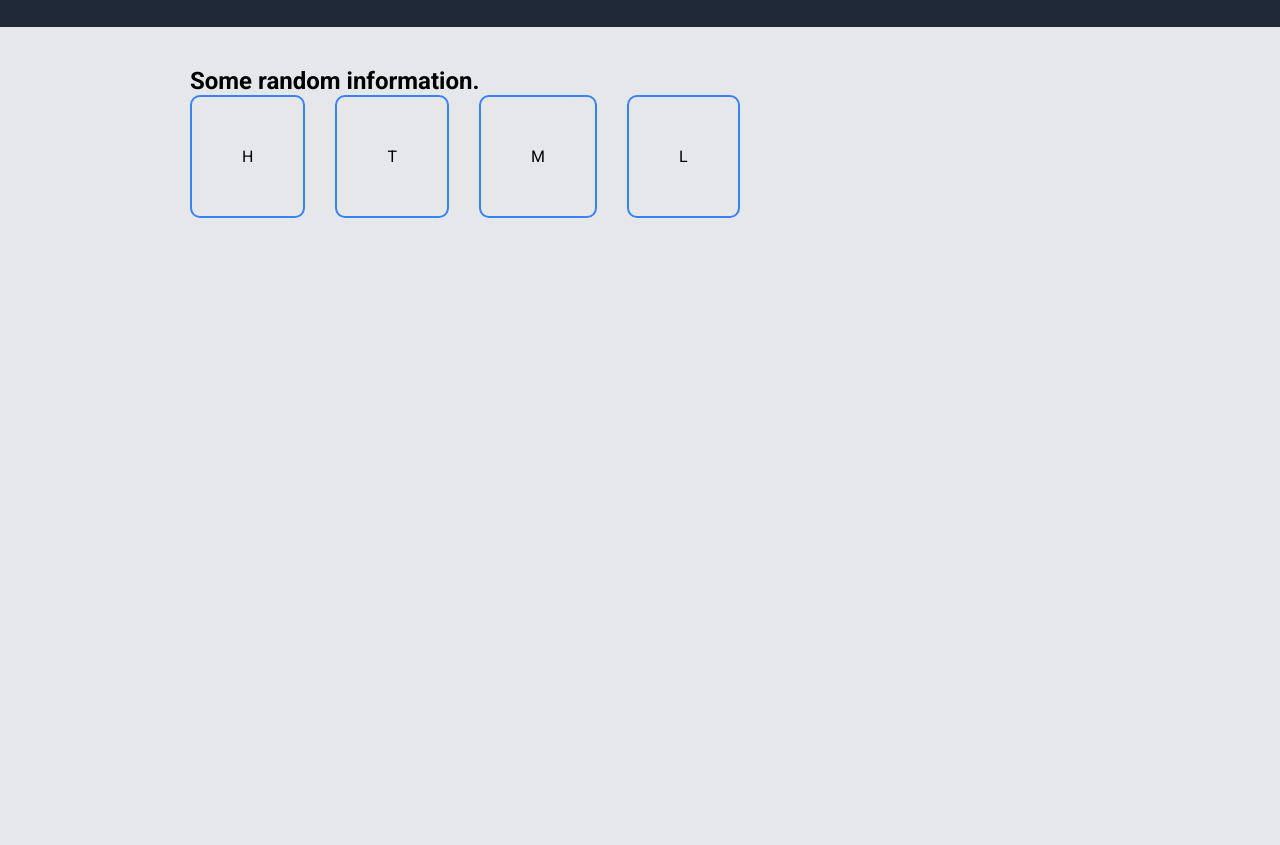
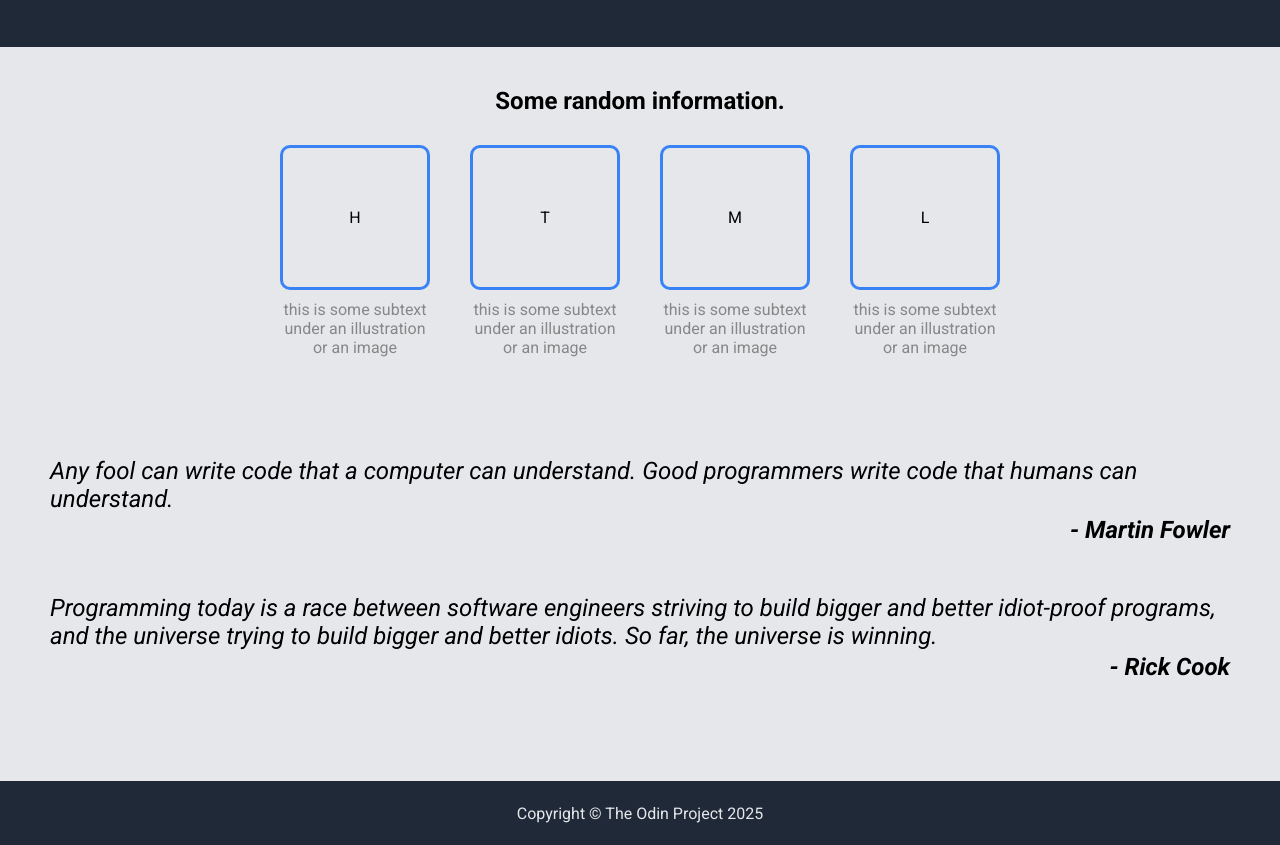
Before and after one commit to AkitaLuna/top-landing-page, a plain HTML site: page index.html in a window 1280 px wide. Shown: the part 320-1165 px from the top of the page. Before the commit the page ends 800 px from the top, so only its background shows below. Drawn offline with Linux system fonts and the light colour scheme.

Commit message:
create quote section and footer Fixed footer at the bottom on all screen sizes.

```diff
--- a/index.html
+++ b/index.html
@@ -29,12 +29,31 @@
 <div class="information">
     <h2>Some random information.</h2>
     <div class="images">
-    <div class="image1">H</div>
-    <div class="image1">T</div>
-    <div class="image1">M</div>
-    <div class="image1">L</div>
+        <div class="card">
+    <div class="image1">H</div><figcaption>this is some subtext under an illustration or an image</figcaption></div>
+        <div class="card">
+    <div class="image1">T</div><figcaption>this is some subtext under an illustration or an image</figcaption></div>
+        <div class="card">
+    <div class="image1">M</div><figcaption>this is some subtext under an illustration or an image</figcaption></div>
+        <div class="card">
+    <div class="image1">L</div><figcaption>this is some subtext under an illustration or an image</figcaption></div>
     </div>
 </div>
+<div class="quote">
+    <blockquote>
+<p>Any fool can write code that a computer can understand. Good programmers write code that humans can understand.</p>
+<p>- Martin Fowler</p>
+    </blockquote>
+      <blockquote>
+<p>Programming today is a race between software engineers striving to build bigger and better idiot-proof programs, and the universe trying to build bigger and better idiots. So far, the universe is winning.</p>
+<p>- Rick Cook</p>
+    </blockquote>
+</div>
 </main>
+<footer>
+    <div class="footer">
+        Copyright &copy The Odin Project 2025
+    </div>
+</footer>
 </body>
 </html>
--- a/styles.css
+++ b/styles.css
@@ -18,15 +18,19 @@
 body {
     font-family: 'Roboto';
     background-color: var(--bgcolor);
-    width: 100vw;
-    height: 100vh;
+    min-height: 100vh;
+    display: flex;
+    flex-direction: column;
+}
+
+header, main {
+    min-width: 700px;
+    padding: 10px 50px 50px 50px;
 }
 
 header {
     min-height: 30dvh;
-    min-width: 700px;
     background-color: var(--header);
-    padding: 10px 50px 50px 50px;
 }
 
 .logo {
@@ -36,6 +40,7 @@ header {
     color: var(--ptextcolor);
     max-width: 900px;
     margin: 0 auto;
+
 }
 
 a {
@@ -49,6 +54,7 @@ a {
     justify-content: space-between;
     max-width: 900px;
     margin: 0 auto;
+    padding-top: 20px;
 }
 
 .image {
@@ -90,22 +96,58 @@ a {
 }
 
 main {
-
+    display: flex;
+    flex-direction: column;
+    align-items: center;
+    flex: 1;
 }
 
-.information {
-    height: 100%;
-    width: min(100%, 900px);
-    margin: 40px auto;
+h2  {
+    text-align: center;
+    padding: 30px 0;
 }
 
 .images {
     display: flex;
-    gap: 30px;
+    gap: 40px;
 }
 
 .image1, .image2, .image3, .image4 {
-    padding: 50px;
-    border: 2px solid var(--button);
+    border: 3px solid var(--button);
     border-radius: 10px;
+    padding: 60px 30px;
+    text-align: center;
 }
+
+figcaption {
+    max-width: 150px;
+    padding-top: 10px;
+    text-align: center;
+    color: rgb(136, 135, 135);
+}
+
+footer {
+    min-height: 8dvh;
+    background: var(--header);
+    color: var(--ptextcolor);
+    display: flex;
+    justify-content: center;
+    align-items: center;
+}
+
+.quote {
+    padding-top: 100px;
+    font-style: italic;
+    font-size: 24px;
+
+}
+
+blockquote {
+    padding-bottom: 50px;
+}
+
+.quote p:nth-child(2) {
+    text-align: right;
+    font-weight: bold;
+    padding-top: 3px;
+}
```
